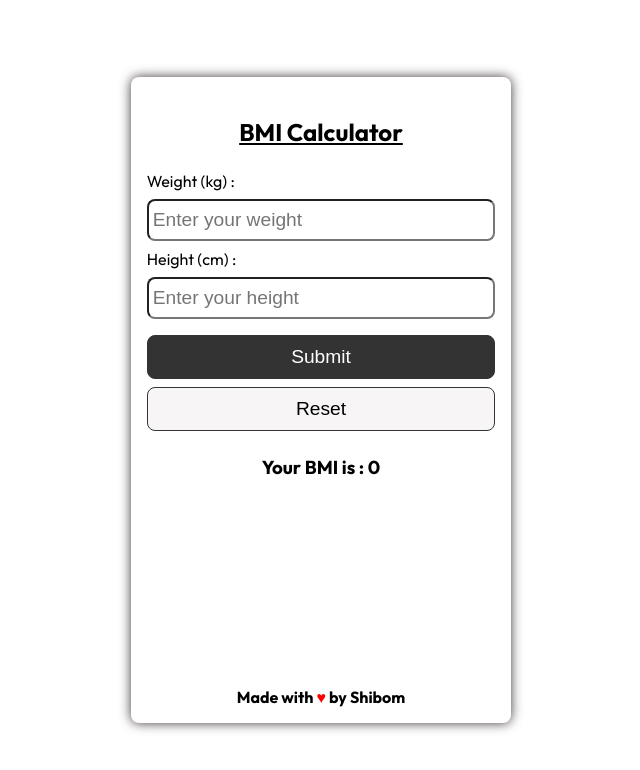
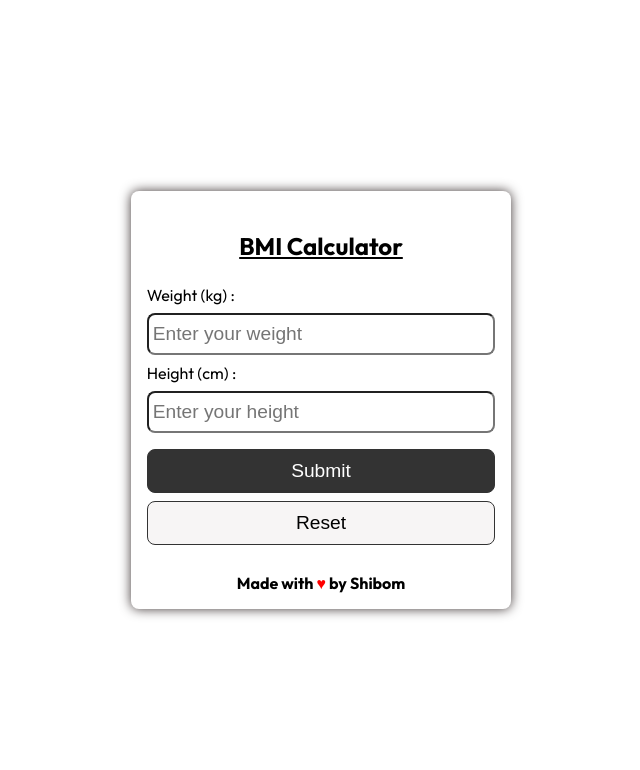
Before and after one commit to Shiibom-Bhowmik-12/Fitness-Tracker, a React (Create React App) app: page /bmi in a window 1280 px wide. Shown: the top 770 px of the page, without its empty margins (319-959 px from the left). Built offline with nearby package versions, Linux system fonts and the light colour scheme.

Commit message:
Update BMI.js

```diff
--- a/src/Components/BMI.js
+++ b/src/Components/BMI.js
@@ -9,16 +9,19 @@ function BMI() {
 
   const [weight,setWeight]=useState('');
   const [height,setHeight]=useState('');
-  const [bmi,setBmi]=useState('0');
+  const [bmi,setBmi]=useState('0.0');
   const [message, setMessage] = useState('');
+  const [click,setClick]=useState(false);
+
 
   const calcBmi = (e) =>{
     e.preventDefault();
+    setClick(true);
 
-    if (weight === '' || height === '') {
+    if (!(weight>0 && weight<=700) || !(height>0 && height<=700)) {
       toaster.danger('Please enter a valid weight and height!');
     }
-    else {
+    else if((weight>0 && weight<=700) && (height>0 && height<=700)){
       toaster.success('BMI calculated successfully!');
       let bmi = ((weight/height)/height)*10000;
       setBmi(bmi.toFixed(1));
@@ -63,7 +66,8 @@ function BMI() {
     setWeight('');
     setHeight('');
     setMessage('');
-    setBmi('');
+    setBmi('0.0');
+    setClick(false);
     imgSrc=null;
   }
 
@@ -78,21 +82,28 @@ function BMI() {
           </div>
           <div>
             <label>Height (cm) :</label>
-            <input value={height} placeholder="Enter your height" onChange={(event) => setHeight(event.target.value)} />
+            <input  value={height} placeholder="Enter your height" onChange={(e) => setHeight(e.target.value)} />
           </div>
           <div>
             <button className='btn' type='submit'>Submit</button>
           </div>
         </form>
         <button className='btn btn-outline' onClick={reload} type='reload'>Reset</button>
+        {
+           click===true &&
            <div className='center'>
             <h3>Your BMI is : {bmi}</h3>
             <p>{message}</p>
           </div>
-
+        }
+        {
+          click===true &&
           <div className='img-container'>
                 <img src={imgSrc} alt=''></img>
           </div>
+        }
+
+      <br/>
       <footer className='footer'>
       <h4>Made with <span style={{color:"red"}}>&hearts;</span> by Shibom</h4>
       </footer>
```
Lines whose indentation alone changed are shown as unchanged.
